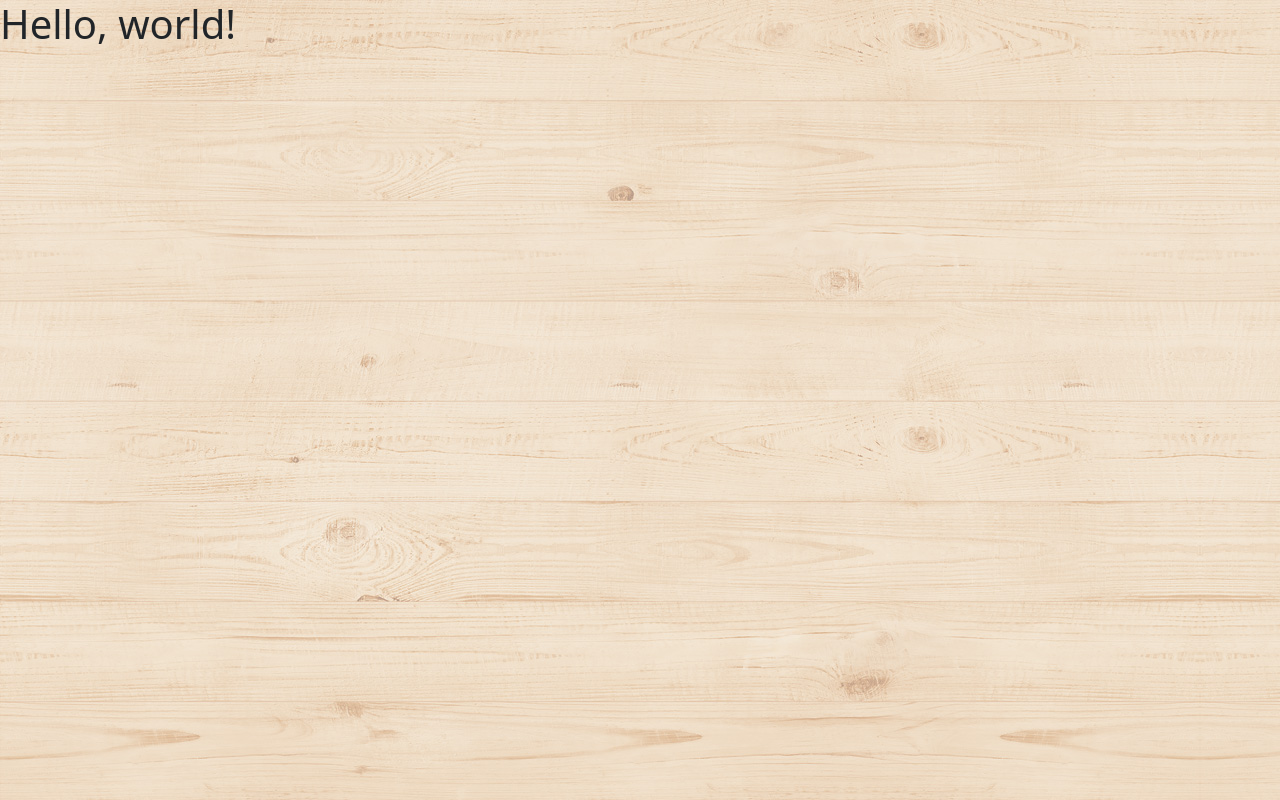
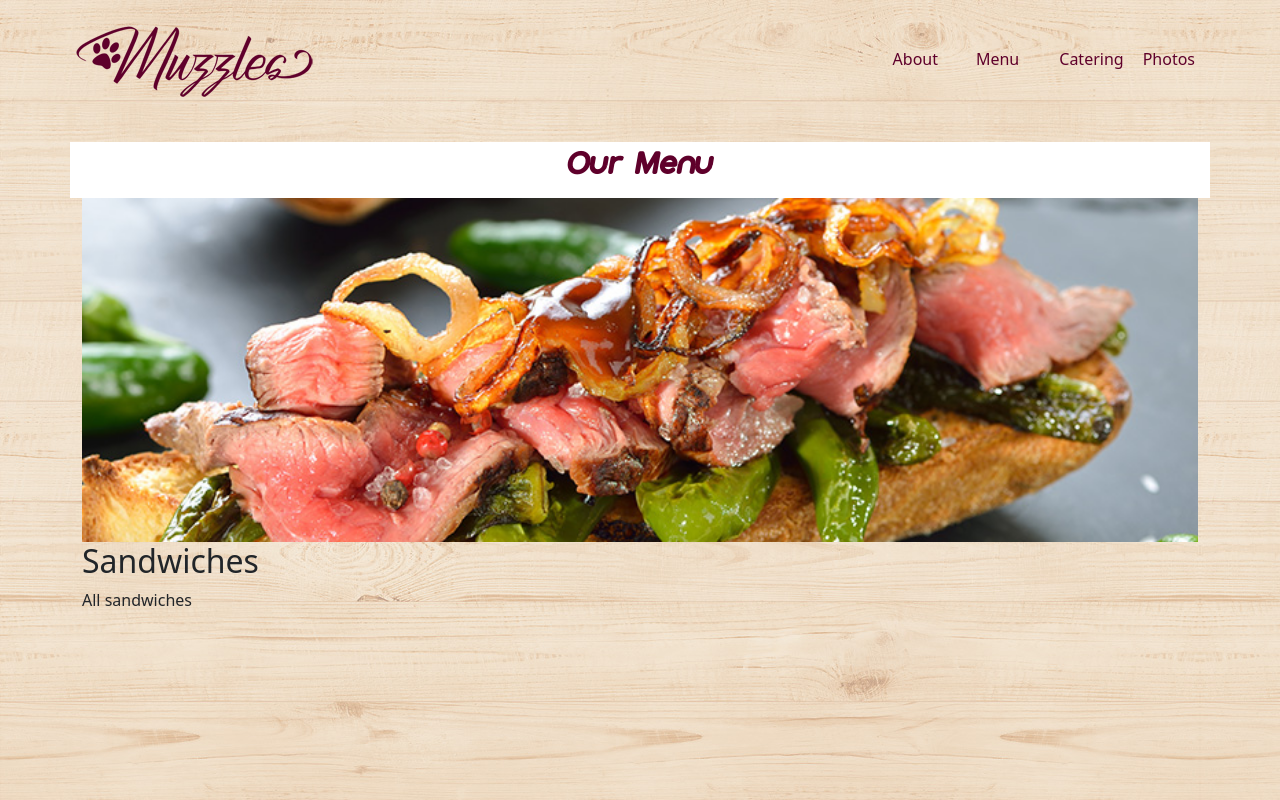
Before and after one commit to nHarrisonW/PuppyRestaurant, a plain HTML site: page pages/Menu.html in a window 1280 px wide. Drawn offline with nearby package versions, Linux system fonts and the light colour scheme.

Commit message:
firstpushtoday

```diff
--- a/CSS/style.css
+++ b/CSS/style.css
@@ -84,3 +84,78 @@ body {
     font-family: Montauk-Bold;
     src: url(../fonts/Montauk-Bold.otf);
 }
+
+.fixLogo {
+
+    max-width: 250px;
+}
+
+.redColor {
+
+    color:#5F002B ;
+}
+
+/* this one is for the header and to center the column */
+
+.headerMenu {
+
+    background-color: white !important;
+}
+
+.centerMenu {
+
+    justify-content: center;
+    align-items: center;
+
+    display: flex;
+}
+
+.menuPic1 {
+
+    display: flex;
+    flex-direction: column;
+    position: relative;
+    min-width: 0;
+
+}
+
+.stretchPic {
+    object-fit: cover;
+    height: 100%;
+
+}
+
+.card-img-top {
+
+    flex-shrink : 0;
+    width: 100%;
+}
+
+/* img-fluid {} */
+/* .fluidMe {
+
+   object-fit: cover;
+} */
+
+/* @media (min-width:768px) {
+    .container, .container-md, .container-sm {
+        max-width: 720px
+    }
+    h1 {
+        font-size: 50px;
+    }
+}
+
+@media (min-width:992px) {
+    .container, .container-lg, .container-md, .container-sm {
+        max-width: 960px
+    }
+}
+
+@media (min-width:1200px) {
+    .container, .container-lg, .container-md, .container-sm, .container-xl {
+        width: 90%;
+        max-width: 1640px
+
+    }
+} */
--- a/pages/Menu.html
+++ b/pages/Menu.html
@@ -1,15 +1,84 @@
 <!doctype html>
 <html lang="en">
+
 <head>
   <meta charset="utf-8">
   <meta name="viewport" content="width=device-width, initial-scale=1">
-    <title>Puppy Restaurant</title>
+  <title>Menupg</title>
 
-    <link href="https://cdn.jsdelivr.net/npm/bootstrap@5.2.3/dist/css/bootstrap.min.css" rel="stylesheet" integrity="sha384-rbsA2VBKQhggwzxH7pPCaAqO46MgnOM80zW1RWuH61DGLwZJEdK2Kadq2F9CUG65" crossorigin="anonymous">
+  <link href="https://cdn.jsdelivr.net/npm/bootstrap@5.2.3/dist/css/bootstrap.min.css" rel="stylesheet"
+    integrity="sha384-rbsA2VBKQhggwzxH7pPCaAqO46MgnOM80zW1RWuH61DGLwZJEdK2Kadq2F9CUG65" crossorigin="anonymous">
   <link rel="stylesheet" href="../CSS/style.css">
 </head>
+
 <body>
-    <h1>Hello, world!</h1>
-    <script src="https://cdn.jsdelivr.net/npm/bootstrap@5.2.3/dist/js/bootstrap.bundle.min.js" integrity="sha384-kenU1KFdBIe4zVF0s0G1M5b4hcpxyD9F7jL+jjXkk+Q2h455rYXK/7HAuoJl+0I4" crossorigin="anonymous"></script>
+  <div class="container bg-header px-0">
+    <nav class="navbar navbar-expand-lg navbar-light px-0">
+      <a class="navbar-brand" href="#">
+        <!-- <img src="./assets/MuzzlesLogo.png width="100%" height="auto" /> -->
+        <!-- <img src="./Images/MuzzlesLogoMono.png" class="d-inline-block align-top d-sm-none" alt="Muzzles Logo Monogram"
+            width="" height="auto" /> -->
+        <img src="../assets/MuzzlesLogo.png" class="fixLogo align-top d-sm-flex" alt="..">
+      </a>
+      <!---- The buttons-->
+      <button class="navbar-toggler" type="button" data-toggle="collapse" data-target="#navbarMuzzles"
+        aria-controls="navbarMuzzles" aria-expanded="false" aria-label="Toggle navigation">
+        <h3 class="fas fa-paw"></h3>
+      </button>
+      <!----- The links that would take you to the pages we are working on -->
+      <div class="collapse navbar-collapse justify-content-end" id="navbarMuzzles">
+        <ul class="nav justify-content-end">
+          <li class="nav-item col-12 col-sm-3 colorMe">
+            <a class="nav-link colorMe" href="./pages/About.html">About</a>
+          </li>
+          <li class="nav-item col-12 col-sm-3">
+            <a class="nav-link active" href="./pages/Menu.html">Menu</a>
+          </li>
+          <li class="nav-item col-12 col-sm-3">
+            <a class="nav-link" href="./pages/catering.html">Catering</a>
+          </li>
+          <li class="nav-item col-12 col-sm-3">
+            <a class="nav-link" href="./pages/photos.html">Photos</a>
+          </li>
+        </ul>
+      </div>
+    </nav>
+  </div>
+
+  <!---- navbar the same as the index page-->
+  <br>
+  <div class="container ">
+    <div class="row">
+      <div class="col-12 headerMenu centerMenu">
+        <h1 class="newFont3"><strong> Our Menu </strong> </h1>
+      </div>
+    </div>
+  </div>
+
+  <!---- just finished the header, Going to try to add the pictures-->
+
+  <div class="container">
+    <div class="row justify-content-between">
+      <div class="col-12">
+        <div class="menuPic1 stretchPic">
+          <img class="card-img-top" src="../assets/menubeef.jpg" alt="....">
+
+          <div class="menu-card-body">
+            <div class="row">
+              <div class="col-12">
+                <h2> Sandwiches</h2>
+                <p> All sandwiches </p>
+              </div>
+            </div>
+
+          </div>
+        </div>
+      </div>
+    </div>
+
+    <script src="https://cdn.jsdelivr.net/npm/bootstrap@5.2.3/dist/js/bootstrap.bundle.min.js"
+      integrity="sha384-kenU1KFdBIe4zVF0s0G1M5b4hcpxyD9F7jL+jjXkk+Q2h455rYXK/7HAuoJl+0I4"
+      crossorigin="anonymous"></script>
 </body>
+
 </html>
```
Also changed, not shown: index.html (+8 -9 lines). Lines whose indentation alone changed are shown as unchanged.
